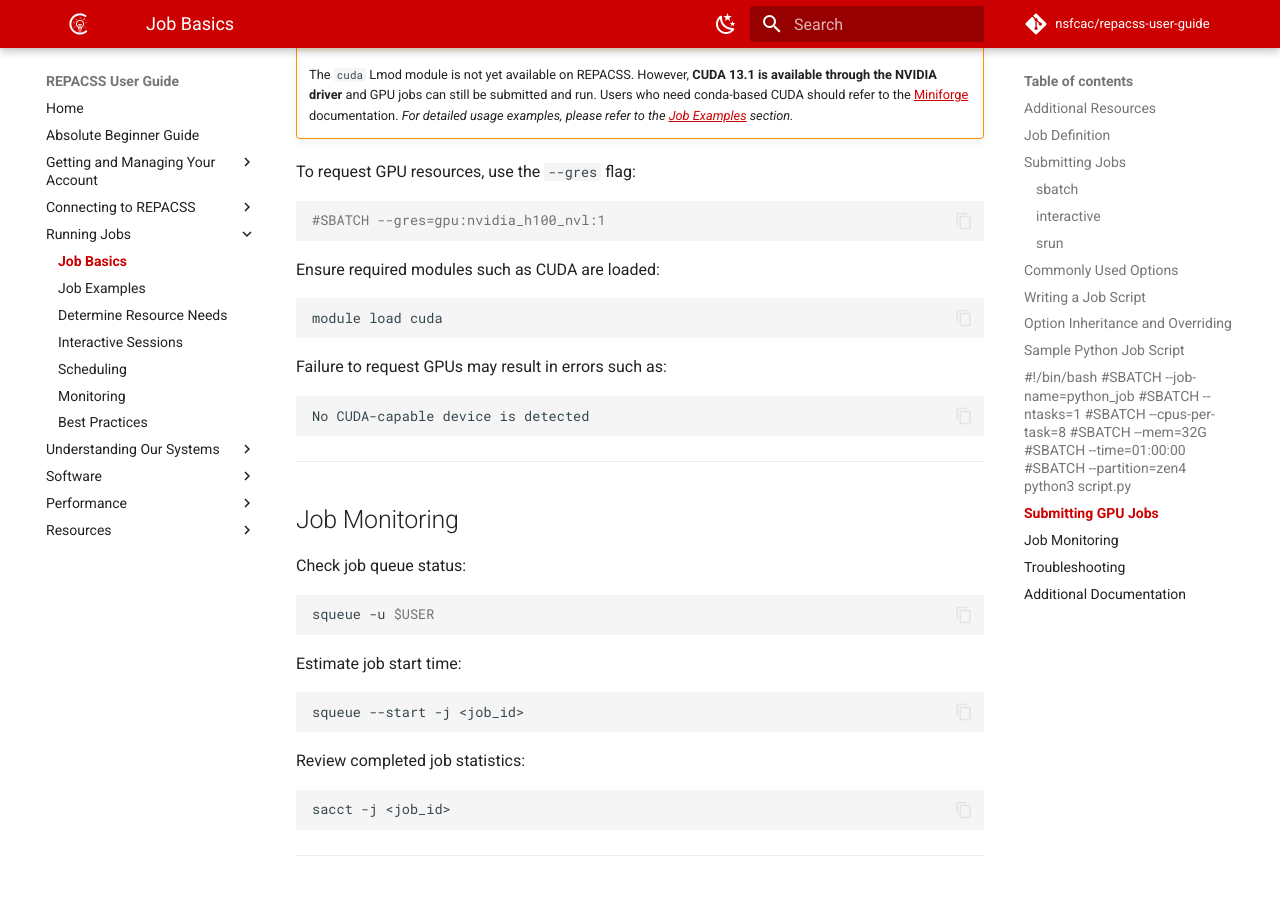
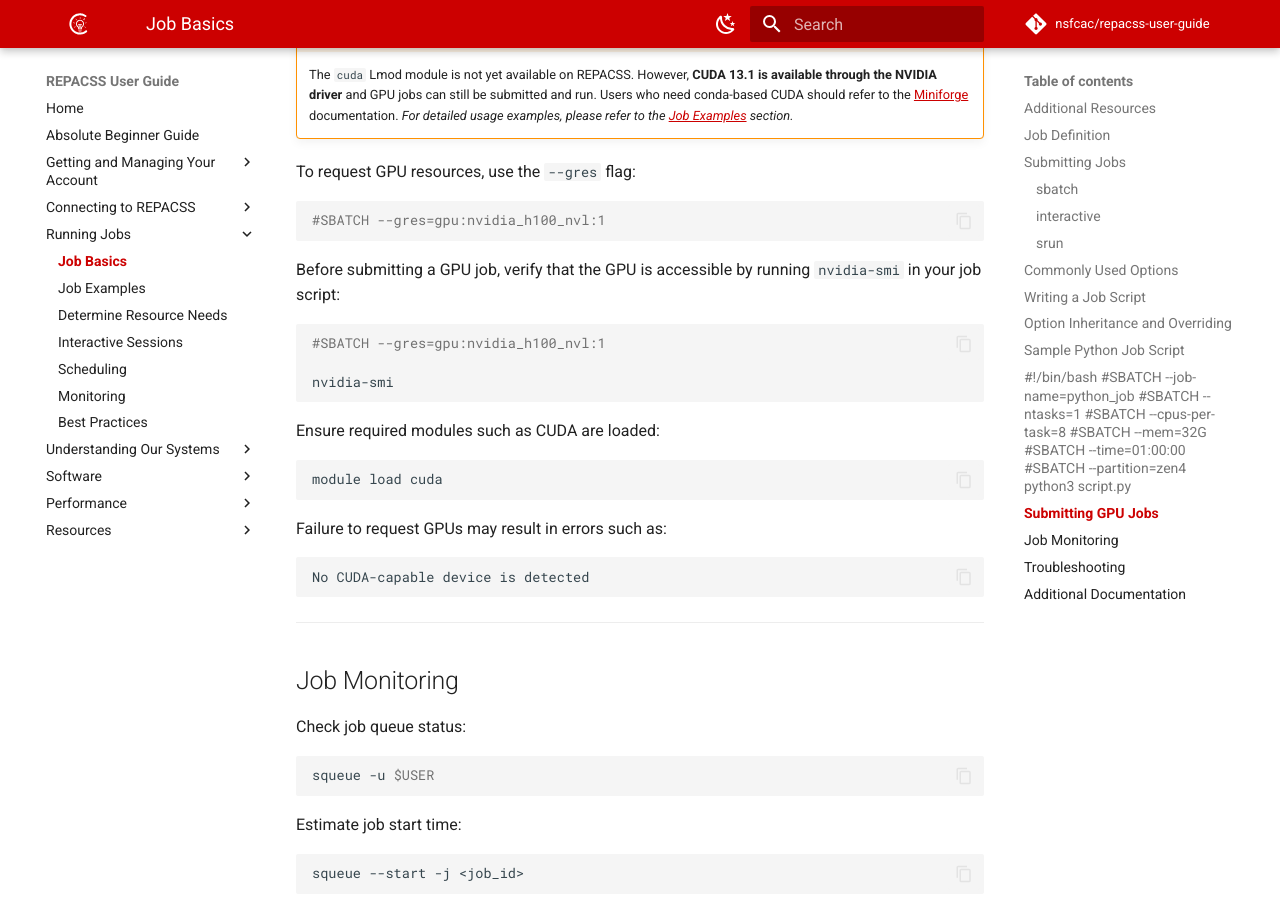
Before and after one commit to nsfcac/repacss-user-guide, an MkDocs documentation site: the page built from docs/running-jobs/basics.md, in a window 1280 px wide and 900 px high, scrolled down 4482 px. Built offline with MkDocs 1.6.1 and Material for MkDocs 9.7.7, drawn with Linux system fonts in a browser that asks for light colours; comment, search, counter and statistics services are not loaded.

Commit message:
added nvidia-smi -> verify GPU access before submitting jobs

````diff
--- a/docs/running-jobs/basics.md
+++ b/docs/running-jobs/basics.md
@@ -166,7 +166,13 @@ To request GPU resources, use the `--gres` flag:
 ```bash
 #SBATCH --gres=gpu:nvidia_h100_nvl:1
 ```
+Before submitting a GPU job, verify that the GPU is accessible by running `nvidia-smi` in your job script:
 
+```bash
+#SBATCH --gres=gpu:nvidia_h100_nvl:1
+
+nvidia-smi
+```
 Ensure required modules such as CUDA are loaded:
 
 ```bash
````
